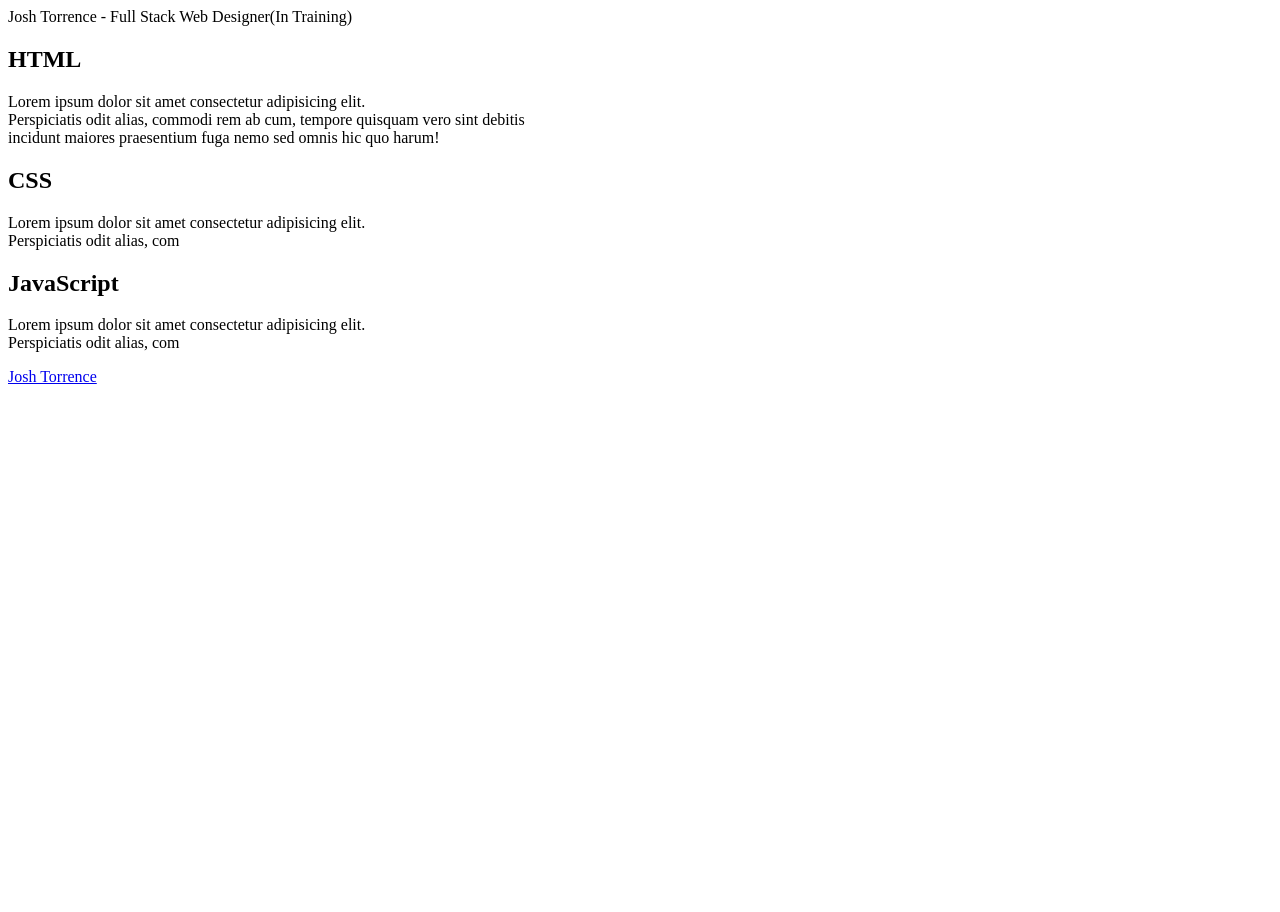
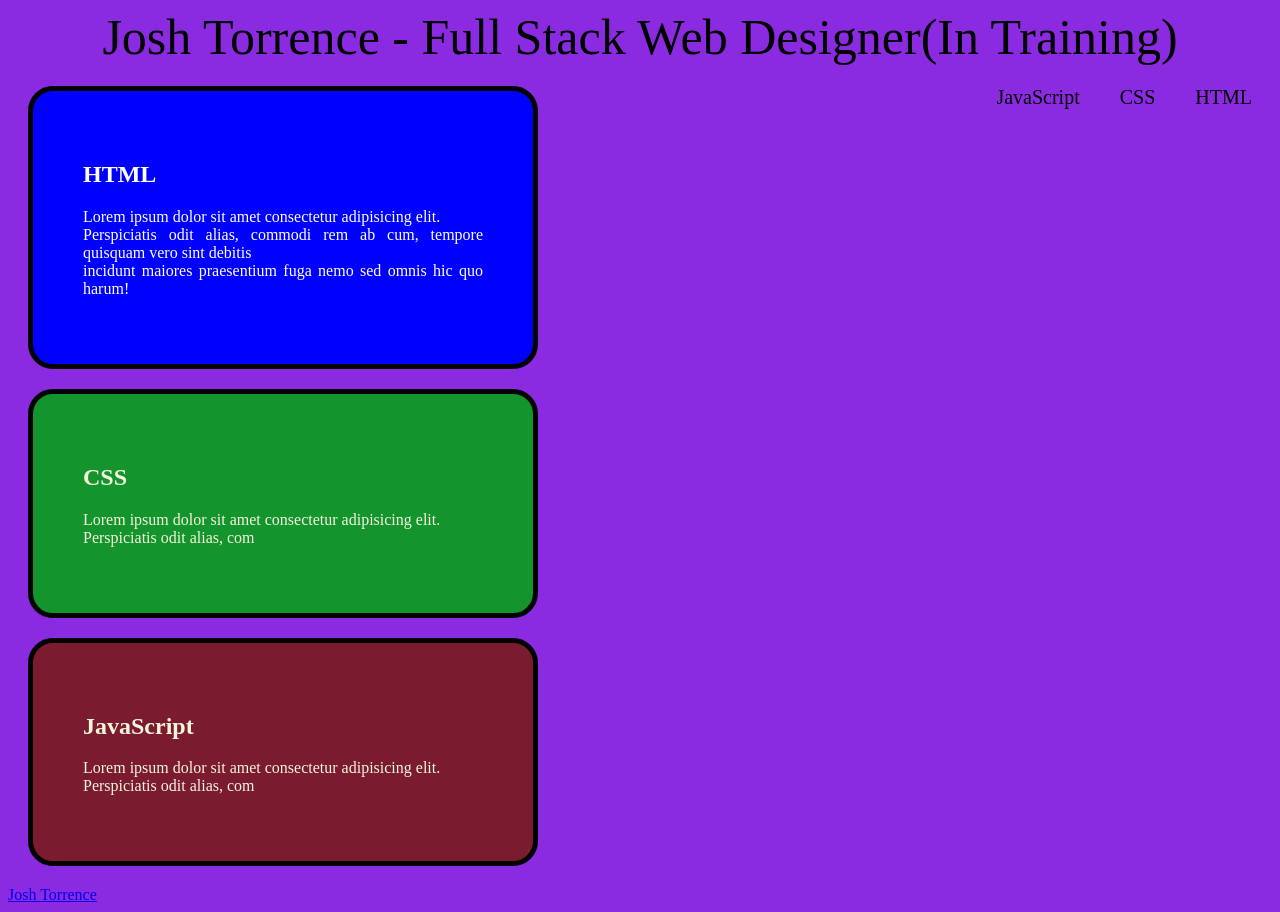
Before and after one commit to DeadEye44/Week2_Challenge, a plain HTML site: page index.html in a window 1280 px wide. Before the commit the page ends 800 px from the top, so only its background shows below. Drawn offline with Linux system fonts and the light colour scheme.

Commit message:
changes to CSS

```diff
--- a/Assets/CSS/style.css
+++ b/Assets/CSS/style.css
@@ -1,5 +1,57 @@
-.box1.p {
+.header {
+    background-color: transparent !important;
+    list-style-type: none;
+    font-size: 50px;
+    text-align: center;
+    padding: 0;
+    margin: 0;
+}
+.nav li {
+    margin: 0;
+    padding: 0;
+    float: right;
+    display: inline-flex;
+    font-size: 20px;
+    padding: 20px;
+    ;
+}
+body {
+    background-color: blueviolet;
+}
+
+.box1 {
     background-color: blue;
+    text-align: justify;
+    color: #ffff;
+    width: 400px;
+    border: 5px solid black;
+    border-radius: 25px;
+    padding: 50px;
+    margin: 20px;
+}
+
+.box2 {
+    text-align: justify;
+    color: #ffff;
+    width: 400px;
+    border: 5px solid black;
+    border-radius: 25px;
+    padding: 50px;
+    margin: 20px;
+    background-color: rgb(20, 148, 45);
+    text-align:justify;
+    color: beige;
+}
+
+.box3 {
+    text-align: justify;
+    color: #ffff;
+    width: 400px;
+    border: 5px solid black;
+    border-radius: 25px;
+    padding: 50px;
+    margin: 20px;
+    background-color: rgb(123, 27, 48);
     text-align: left;
     color: beige;
 }
--- a/index.html
+++ b/index.html
@@ -4,26 +4,31 @@
     <title>Josh Torrence Web Design</title>
     <meta charset="UTF-8" />
     <meta name="viewport" content="width=device-width, initial-scale=1" />
-    <link rel="stylesheet" href="./assets/css/style.css" />
+    <link rel="stylesheet" href="./Assets/CSS/style.css"/>
   </head>
   <section class="header">
   <header>Josh Torrence - Full Stack Web Designer(In Training)</header>
+  <div class="nav li">
+    <li>HTML</li>
+    <li>CSS</li>
+    <li>JavaScript</li>
+  </div>
   </section>
   <body>
-    <section class="Body"
-      <div class= "Box1">
+    <section class="body">
+      <div class= "box1">
         <h2>HTML</h2>
           <p>
             Lorem ipsum dolor sit amet consectetur adipisicing elit.<br> Perspiciatis odit alias, commodi rem ab cum, tempore quisquam vero sint debitis <br>incidunt maiores praesentium fuga nemo sed omnis hic quo harum!
           </p>
       </div>
-      <div class="Box2">
+      <div class="box2">
         <h2>CSS</h2>
           <p>
             Lorem ipsum dolor sit amet consectetur adipisicing elit.<br> Perspiciatis odit alias, com
           </p>
       </div>
-      <div class="Box3">
+      <div class="box3">
         <h2>JavaScript</h2>
           <p>
             Lorem ipsum dolor sit amet consectetur adipisicing elit.<br> Perspiciatis odit alias, com
```
Also changed, not shown: 1 other file.
